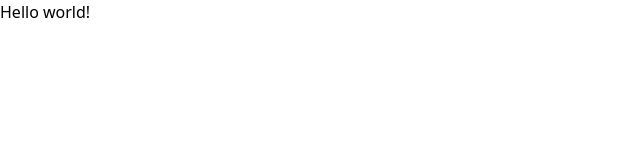
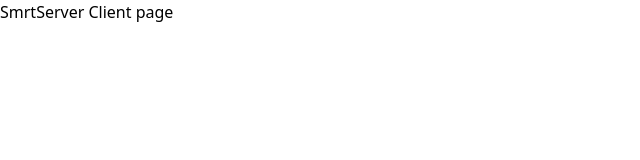
Before and after one commit to uixPhuke/hackerthon, a React (Vite) app in the folder client/: page / in a window 1280 px wide. Shown: the top 160 px of the page, without its empty margins (0-640 px from the left). Built offline with nearby package versions, Linux system fonts and the light colour scheme.

Commit message:
Database, Server, client side set

```diff
--- a/client/src/App.jsx
+++ b/client/src/App.jsx
@@ -1,9 +1,9 @@
-import React from 'react'
+
 
 const App = () => {
   return (
     <div><h1 className="text-3xl font-bold underline">
-    Hello world!
+    SmrtServer Client page
   </h1></div>
   )
 }
```
